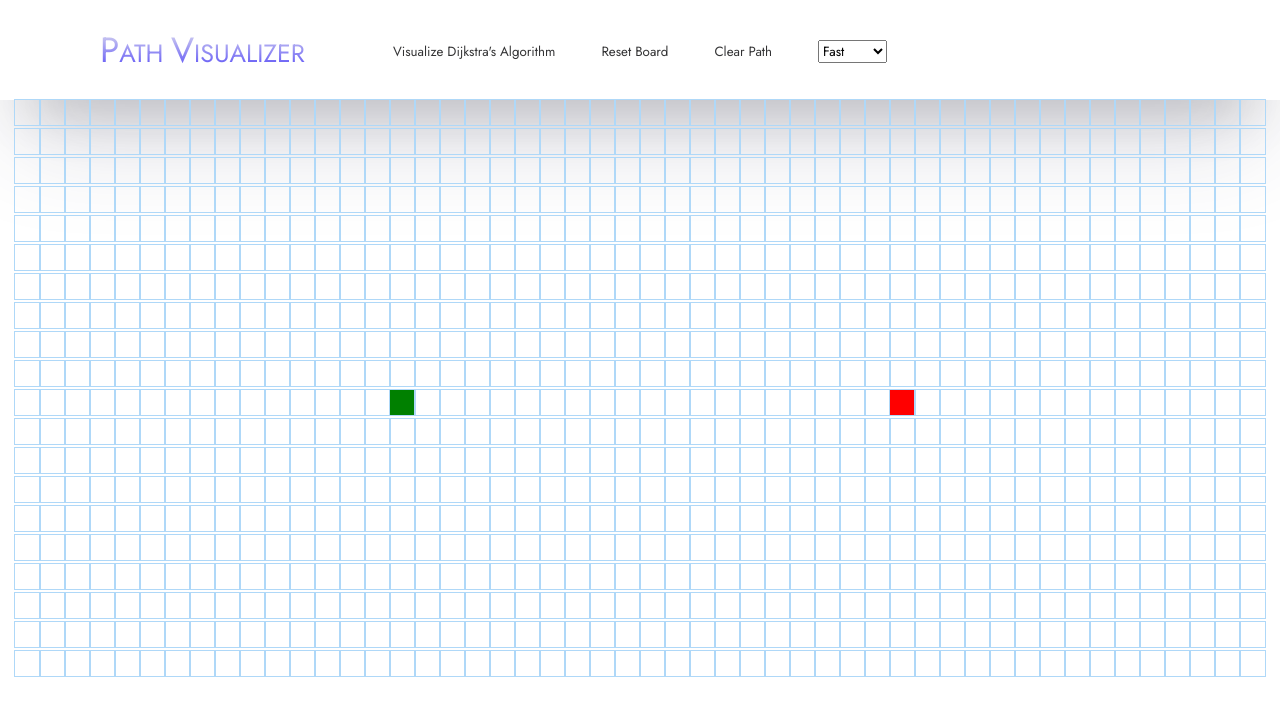
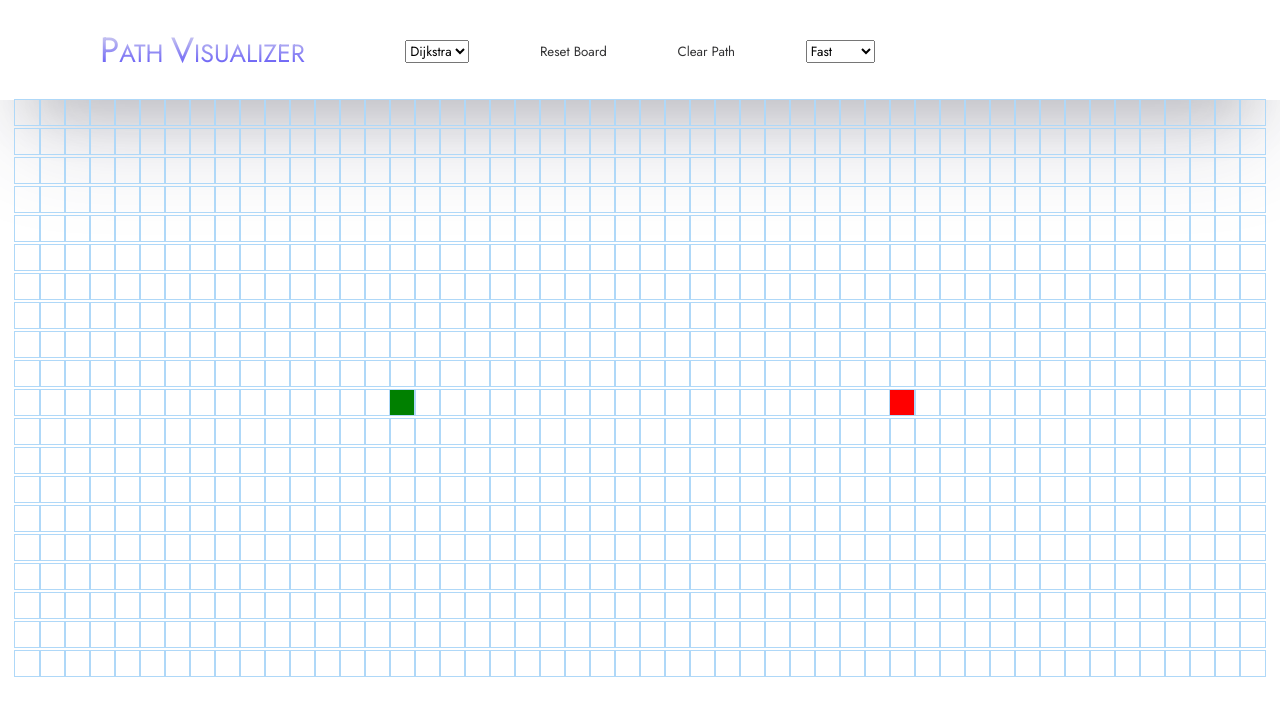
Before and after one commit to prikshitsetia/Path-Visualizer, a React (Create React App) app: page / in a window 1280 px wide. Shown: the top 716 px of the page. Built offline with nearby package versions, Linux system fonts and the light colour scheme.

Commit message:
added bfs

```diff
--- a/src/PathfindingVisualizer/PathfindingVisualizer.jsx
+++ b/src/PathfindingVisualizer/PathfindingVisualizer.jsx
@@ -1,6 +1,7 @@
 import React, { Component } from "react";
 import Node from "./Node/Node";
-import { dijkstra, getNodesInShortestPathOrder } from "../algorithms/dijkstra";
+import { dijkstra } from "../algorithms/dijkstra";
+import { bfs } from "../algorithms/bfs";
 
 import "./PathfindingVisualizer.css";
 
@@ -119,7 +120,8 @@ export default class PathfindingVisualizer extends Component {
     }
     this.setState({ grid: newGrid });
   }
-  animateDijkstra(visitedNodesInOrder, nodesInShortestPathOrder) {
+  animateAlgo(visitedNodesInOrder, nodesInShortestPathOrder) {
+    console.log(visitedNodesInOrder);
     for (let i = 0; i <= visitedNodesInOrder.length; i++) {
       if (i === visitedNodesInOrder.length) {
         setTimeout(() => {
@@ -146,14 +148,27 @@ export default class PathfindingVisualizer extends Component {
     this.setState({ isVisualizing: false });
   }
 
-  visualizeDijkstra() {
+  visualizeAlgo(event) {
+    const algo = event.target.value;
     this.setState({ isVisualizing: true });
     const { grid } = this.state;
     const startNode = grid[START_NODE_ROW][START_NODE_COL];
     const finishNode = grid[FINISH_NODE_ROW][FINISH_NODE_COL];
-    const visitedNodesInOrder = dijkstra(grid, startNode, finishNode);
+    let visitedNodesInOrder = null;
+
+    switch (algo) {
+      case "dijkstra":
+        visitedNodesInOrder = dijkstra(grid, startNode, finishNode);
+        break;
+      case "bfs":
+        visitedNodesInOrder = bfs(grid, startNode, finishNode);
+        console.log(visitedNodesInOrder);
+        break;
+      default:
+        break;
+    }
     const nodesInShortestPathOrder = getNodesInShortestPathOrder(finishNode);
-    this.animateDijkstra(visitedNodesInOrder, nodesInShortestPathOrder);
+    this.animateAlgo(visitedNodesInOrder, nodesInShortestPathOrder);
   }
   speedHandler(e) {
     if (e.target.value === "fast") {
@@ -179,13 +194,16 @@ export default class PathfindingVisualizer extends Component {
           <div className="menu-link">
             <ul>
               <li>
-                <button
-                  className="button"
-                  onClick={() => this.visualizeDijkstra()}
-                  disabled={this.state.isVisualizing}
+                <select
+                  name="algo"
+                  id="algoList"
+                  onChange={(e) => this.visualizeAlgo(e)}
                 >
-                  Visualize Dijkstra's Algorithm
-                </button>
+                  <option selected value="dijkstra">
+                    Dijkstra
+                  </option>
+                   <option value="bfs">BFS</option>
+                </select>
               </li>
               <li>
                 <button
@@ -326,3 +344,12 @@ const getNewGridWithChangedFinishNode = (grid, row, col) => {
   newGrid[row][col] = newNode;
   return newGrid;
 };
+function getNodesInShortestPathOrder(finishNode) {
+  const nodesInShortestPathOrder = [];
+  let currentNode = finishNode;
+  while (currentNode !== null) {
+    nodesInShortestPathOrder.unshift(currentNode);
+    currentNode = currentNode.previousNode;
+  }
+  return nodesInShortestPathOrder;
+}
--- /dev/null
+++ b/src/algorithms/bfs.js
@@ -0,0 +1,44 @@
+const dRow = [-1, 0, 1, 0];
+const dCol = [0, 1, 0, -1];
+
+export function bfs(grid, startNode, finishNode) {
+  const visitedNodesInOrder = [];
+
+  let queue = [grid[startNode.row][startNode.col]];
+  grid[startNode.row][startNode.col].isVisited = true;
+
+  while (queue.length !== 0) {
+    let currentNode = queue[0];
+
+    const x = currentNode.row;
+    const y = currentNode.col;
+
+    if (grid[x][y].isFinish) {
+      visitedNodesInOrder.push(currentNode);
+      console.log(visitedNodesInOrder.length);
+      return visitedNodesInOrder;
+    }
+    queue.shift();
+    for (let i = 0; i < 4; i++) {
+      const adjx = x + dRow[i];
+      const adjy = y + dCol[i];
+      if (isValid(grid, adjx, adjy)) {
+        queue.push(grid[adjx][adjy]);
+        grid[adjx][adjy].isVisited = true;
+        grid[adjx][adjy].previousNode = currentNode;
+      }
+    }
+    visitedNodesInOrder.push(currentNode);
+  }
+  console.log(visitedNodesInOrder);
+}
+function isValid(grid, row, col) {
+  if (row < 0 || col < 0 || row >= grid.length || col >= grid[0].length) {
+    return false;
+  }
+  if (grid[row][col].isVisited) {
+    return false;
+  }
+  if (grid[row][col].isWall) return false;
+  return true;
+}
--- a/src/algorithms/dijkstra.js
+++ b/src/algorithms/dijkstra.js
@@ -55,12 +55,12 @@ function getAllNodes(grid) {
 
 // Backtracks from the finishNode to find the shortest path.
 // Only works when called *after* the dijkstra method above.
-export function getNodesInShortestPathOrder(finishNode) {
-  const nodesInShortestPathOrder = [];
-  let currentNode = finishNode;
-  while (currentNode !== null) {
-    nodesInShortestPathOrder.unshift(currentNode);
-    currentNode = currentNode.previousNode;
-  }
-  return nodesInShortestPathOrder;
-}
+// export function getNodesInShortestPathOrder(finishNode) {
+//   const nodesInShortestPathOrder = [];
+//   let currentNode = finishNode;
+//   while (currentNode !== null) {
+//     nodesInShortestPathOrder.unshift(currentNode);
+//     currentNode = currentNode.previousNode;
+//   }
+//   return nodesInShortestPathOrder;
+// }
```
Also changed, not shown: 1 other file (tests, documents, lock files or other folders).
